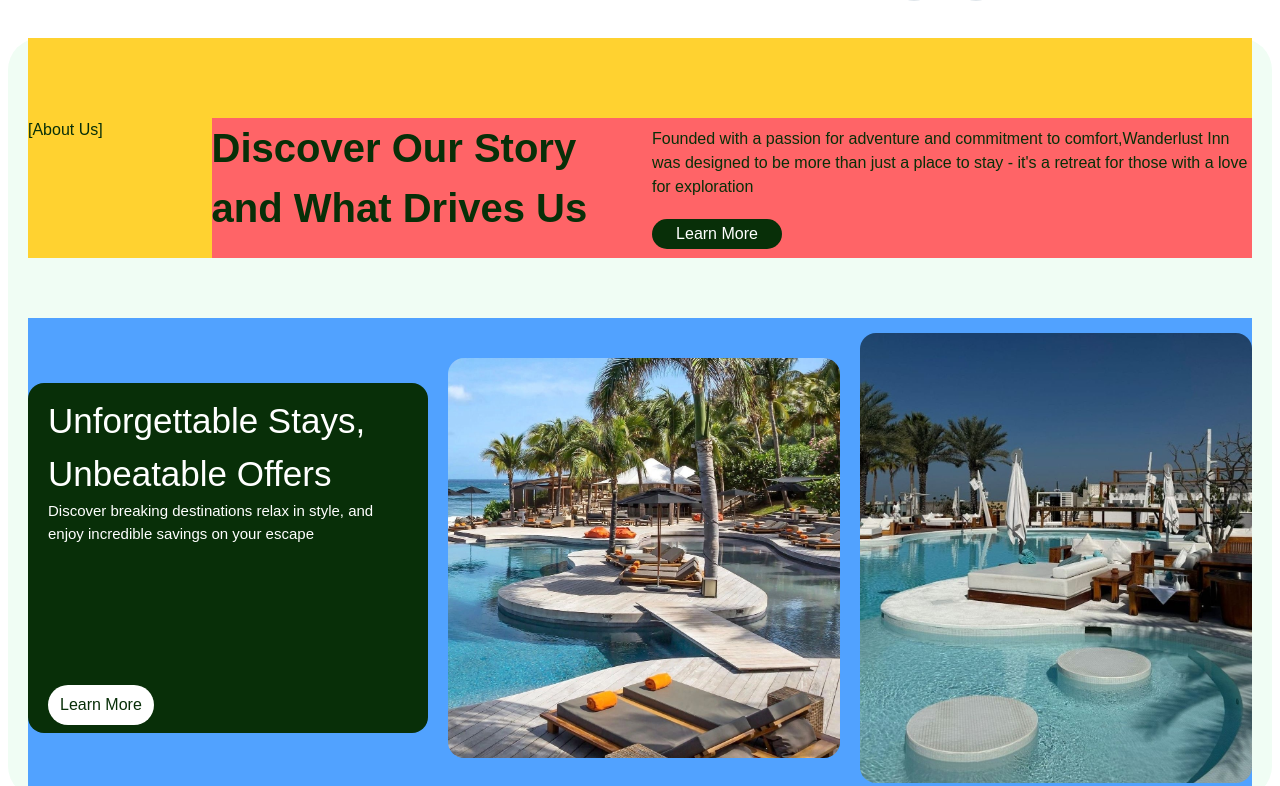
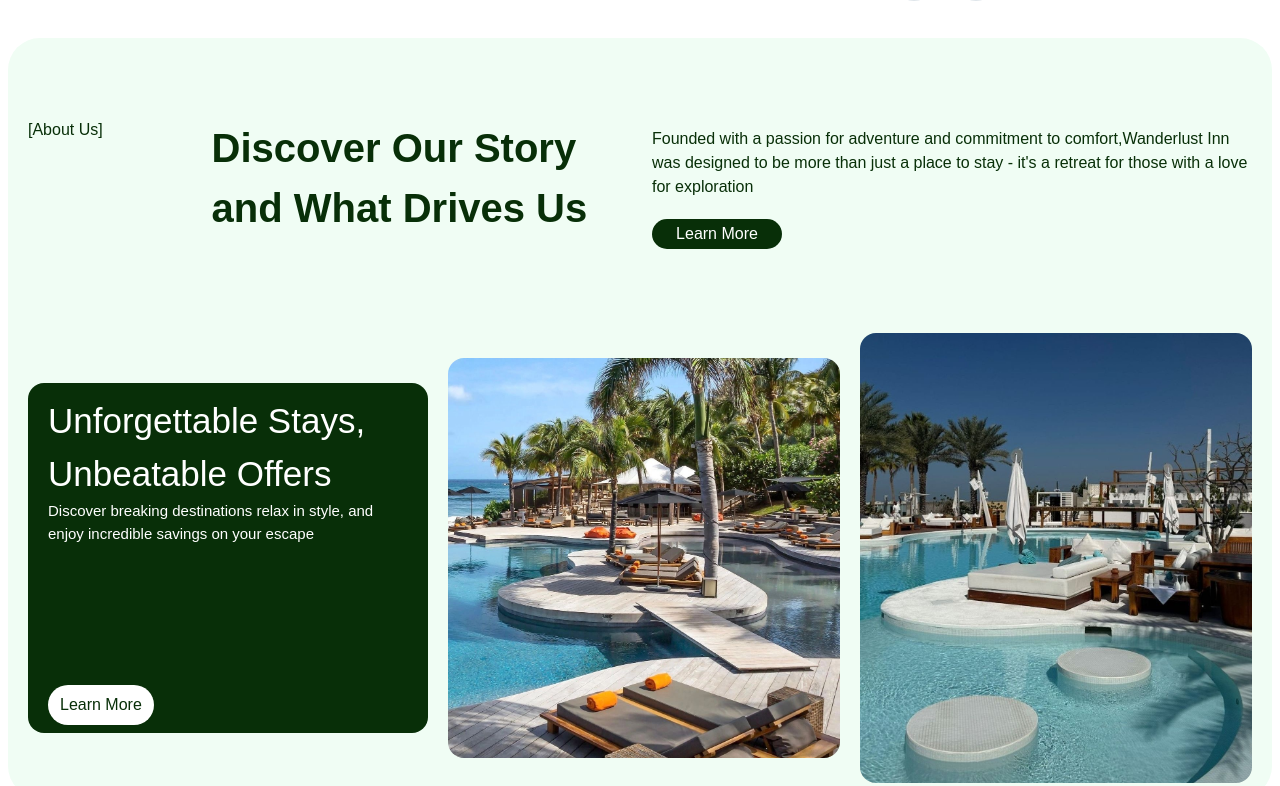
Before and after one commit to Adedejijohn11/Travel-booking, a Next.js app in the folder wanderlust/: page /en in a window 1280 px wide. Shown: the part 1254-2040 px from the top of the page. Built offline with nearby package versions, Linux system fonts and the light colour scheme.

Commit message:
removed the bg-color use to make the reponsive

```diff
--- a/wanderlust/src/components/sections/SectionTwo.tsx
+++ b/wanderlust/src/components/sections/SectionTwo.tsx
@@ -4,11 +4,11 @@ import React from "react";
 const SectionTwo = () => {
   return (
     <div className="flex flex-col px-5">
-      <div className="h-[100%] lg:h-[220px] w-full pt-5 md:pt-10 lg:pt-20 flex flex-col md:flex-row  justify-between bg-amber-300">
+      <div className="h-[100%] lg:h-[220px] w-full pt-5 md:pt-10 lg:pt-20 flex flex-col md:flex-row  justify-between ">
         <div className="w-[100%] md:w-[15%] text-center md:text-start">
           <p>[About Us]</p>
         </div>
-        <div className="w-[100%] md:w-[85%] flex flex-col lg:flex-row  justify-between  gap-5 lg:gap-0 pt-5 md:pt-0 bg-red-400">
+        <div className="w-[100%] md:w-[85%] flex flex-col lg:flex-row  justify-between  gap-5 lg:gap-0 pt-5 md:pt-0 ">
           <div className="w-[100%]  md:w-[400px] ">
             <h1 className="text-[20px] md:text-[30px] xl:text-[40px] text-center md:text-start font-bold ">
               Discover Our Story and What Drives Us
@@ -27,7 +27,7 @@ const SectionTwo = () => {
         </div>
       </div>
       {/* --------------------Cards------------------- */}
-      <div className="h-[100%] lg:h-[480px] w-full flex flex-col lg:flex-row items-center lg:items-center justify-center  gap-5 mt-15 bg-blue-400">
+      <div className="h-[100%] lg:h-[480px] w-full flex flex-col lg:flex-row items-center lg:items-center justify-center  gap-5 mt-15 ">
         <div className="relative h-[350px] w-[100%] md:w-[500px]  bg-foreground rounded-2xl overflow-hidden  text-white px-5 pt-3">
           <h2 className="text-[30px]  xl:text-[35px]">
             Unforgettable Stays,
```
